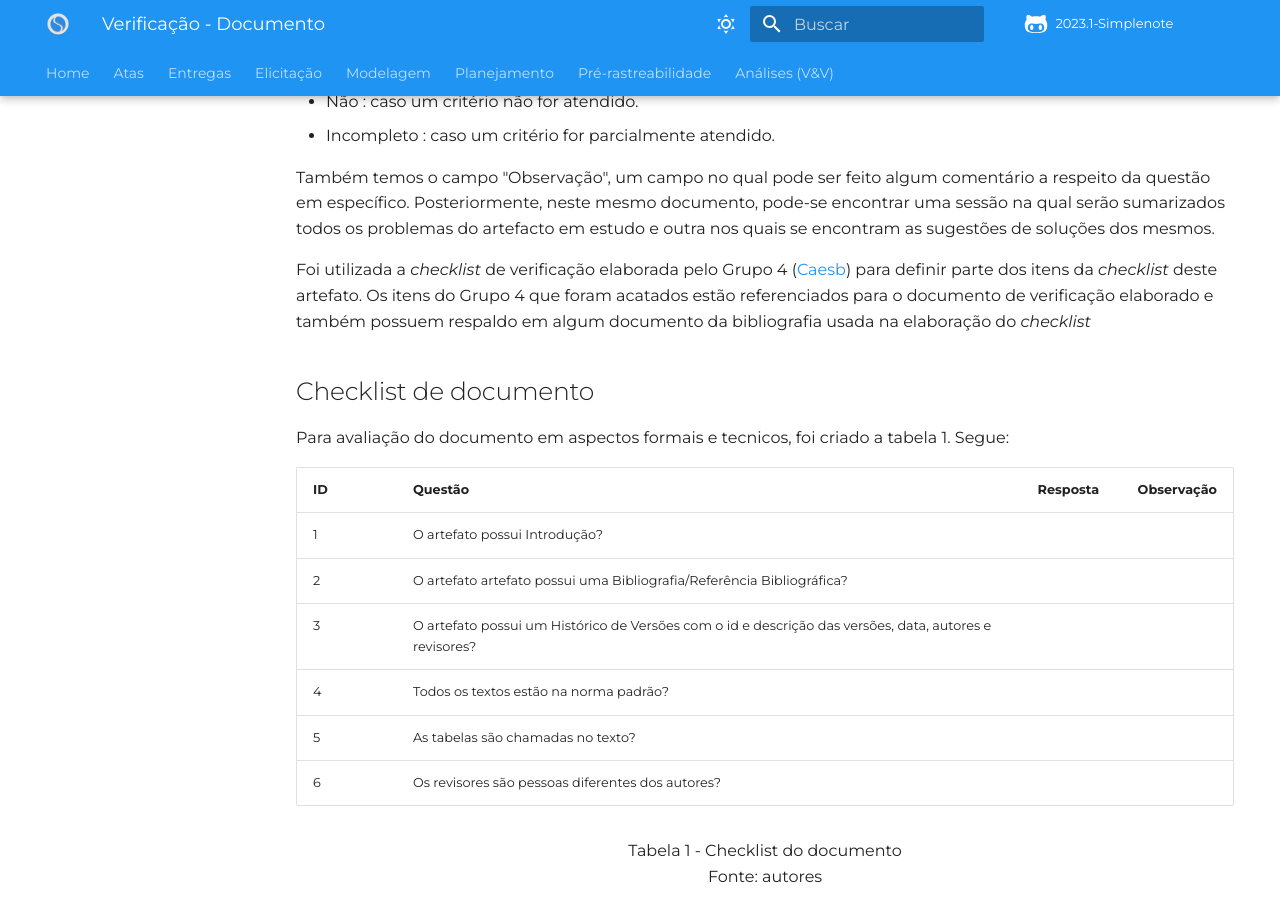
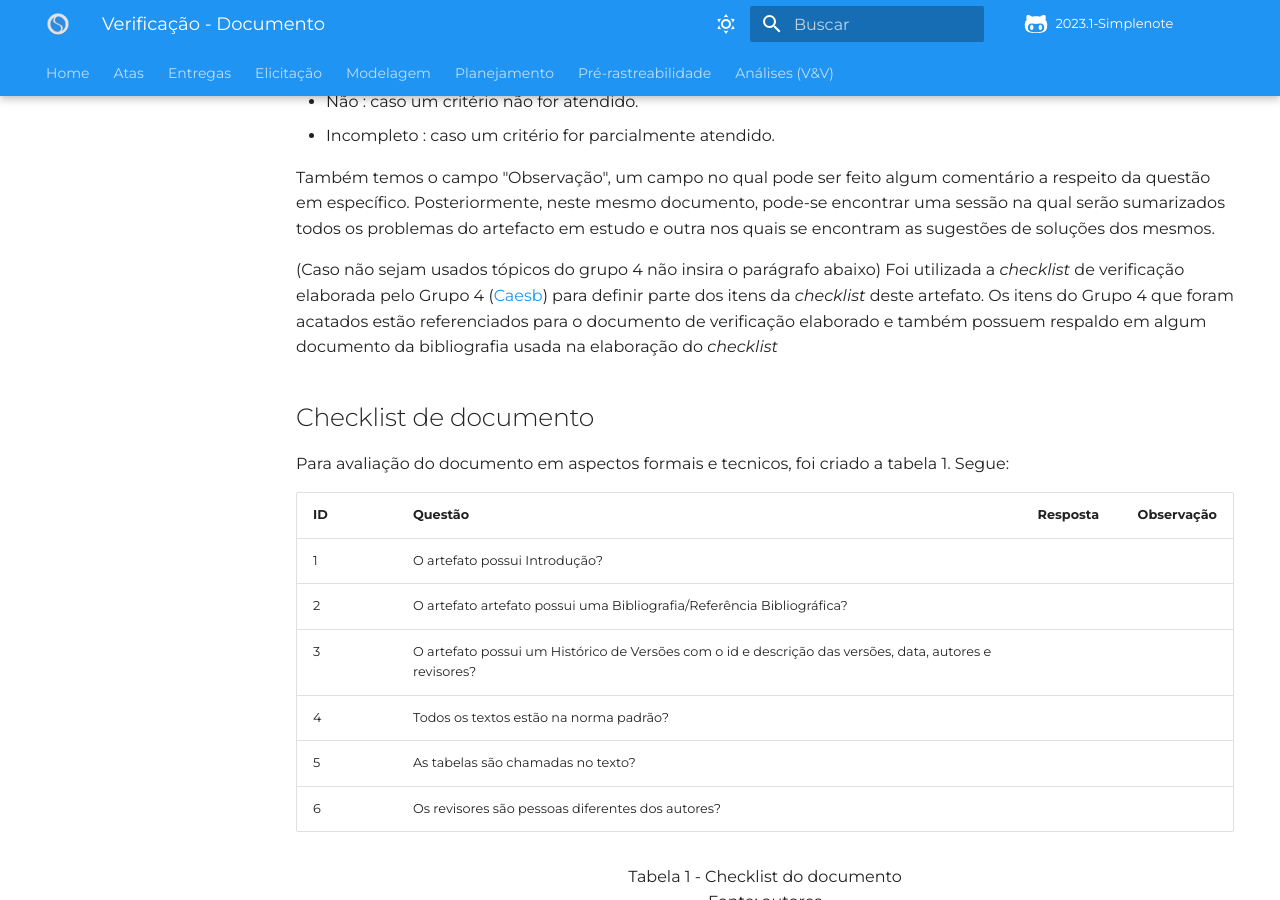
Before and after one commit to Requisitos-de-Software/2023.1-Simplenote, an MkDocs documentation site: the page built from docs/Analise-Grupo5/template.md, in a window 1280 px wide and 900 px high, scrolled down 509 px. Built offline with MkDocs 1.6.1 and Material for MkDocs 9.7.7, drawn with Linux system fonts in a browser that asks for light colours; some web fonts are replaced; comment, search, counter and statistics services are not loaded.

Commit message:
Update template.md

```diff
--- a/docs/Analise-Grupo5/template.md
+++ b/docs/Analise-Grupo5/template.md
@@ -14,6 +14,8 @@ A verificação foi feita por meio da insperção, utilizando um checklist criad
 
 Também temos o campo "Observação", um campo no qual pode ser feito algum comentário a respeito da questão em específico. Posteriormente, neste mesmo documento, pode-se encontrar uma sessão na qual serão sumarizados todos os problemas do artefacto em estudo e outra nos quais se encontram as sugestões de soluções dos mesmos.
 
+
+(Caso não sejam usados tópicos do grupo 4 não insira o parágrafo abaixo)
 Foi utilizada a *checklist* de verificação elaborada pelo Grupo 4 ([Caesb](https://requisitos-de-software.github.io/2023.1-Caesb/Verificacao/Grupo5/Entrega1/Entrega1/)) para definir parte dos itens da *checklist* deste artefato. Os itens do Grupo 4 que foram acatados estão referenciados para o documento de verificação elaborado e também possuem respaldo em algum documento da bibliografia usada na elaboração do *checklist*
 
 ## Checklist de documento
```
